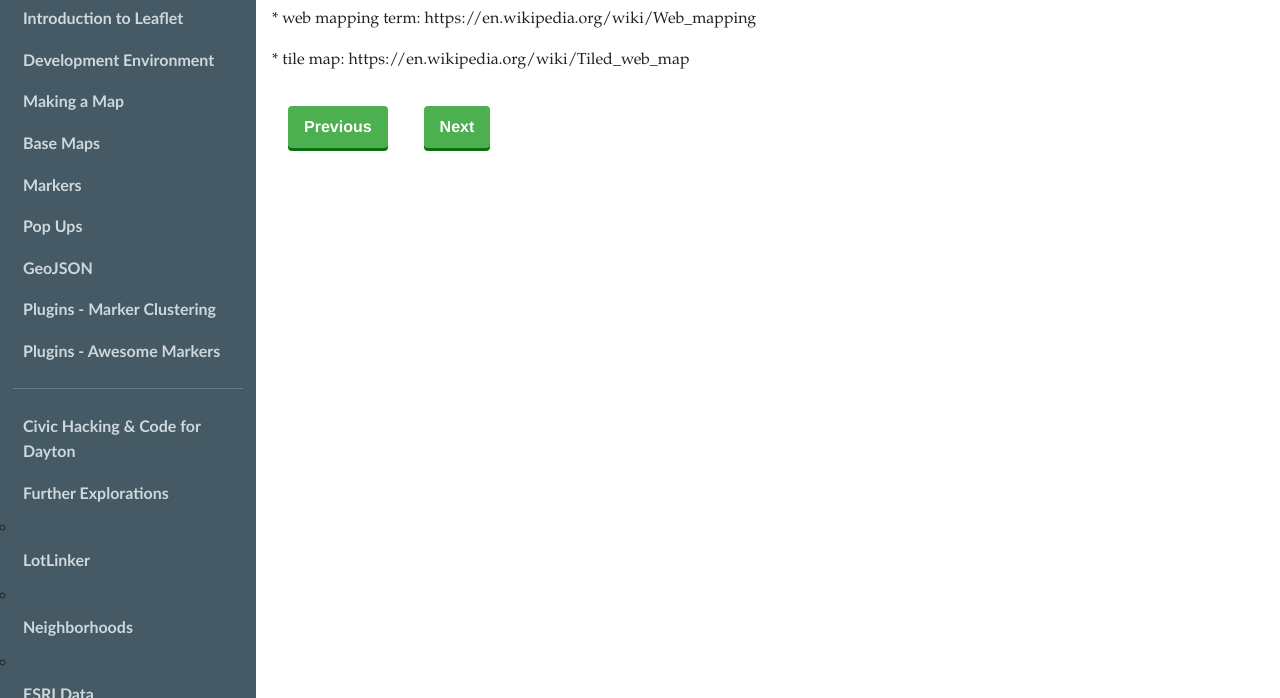
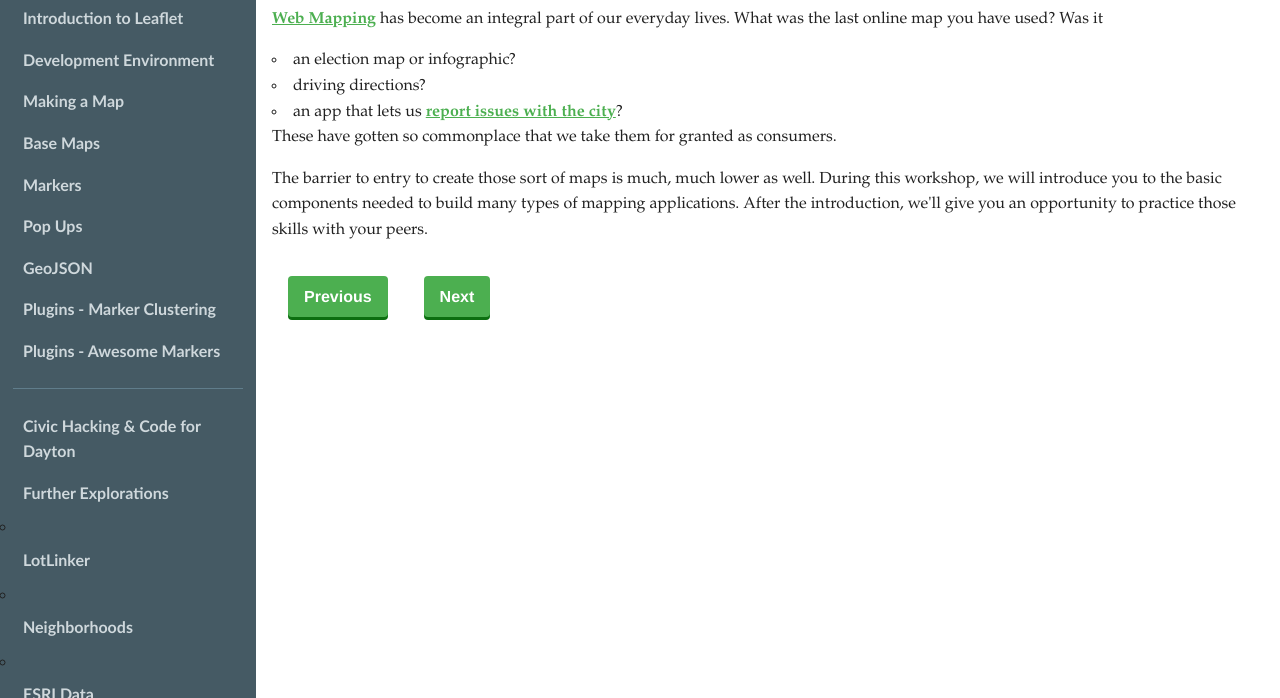
Before and after one commit to codefordayton/mapping_workshop, a website: page tutorial/01_intro2mapping.html in a window 1280 px wide. Shown: the part 102-800 px from the top of the page. Drawn offline with Linux system fonts and the light colour scheme.

Commit message:
Added more to the cfd introduction, and wrote some basic material for the intro to mapping page.

```diff
--- a/tutorial/01_intro2mapping.html
+++ b/tutorial/01_intro2mapping.html
@@ -47,10 +47,23 @@
             <h1>Web Mapping</h1>
 
             <p>
-                * web mapping term: https://en.wikipedia.org/wiki/Web_mapping
+                <a href="https://en.wikipedia.org/wiki/Web_mapping">Web Mapping</a> has become an integral
+                part of our everyday lives. What was the last online map you have used? Was it
+                <ul>
+                    <li>an election map or infographic?</li>
+                    <li>driving directions?</li>
+                    <li>an app that lets us
+                        <a href="https://iframe.publicstuff.com/#?client_id=342">
+                            report issues with the city</a>?
+                    </li>
+                </ul>
+                 These have gotten so commonplace that we take them for granted as consumers.
             </p>
             <p>
-                * tile map: https://en.wikipedia.org/wiki/Tiled_web_map
+                <b>The barrier to entry to create those sort of maps is much, much lower as well.</b>
+                During this workshop, we will introduce you to the basic components needed to build many types
+                of mapping applications. After the introduction, we'll give you an opportunity to practice those
+                skills with your peers.
             </p>
 
             <div class="tutbuttons">
```
Also changed, not shown: tutorial/00_introductions.html (+9 -3 lines).
